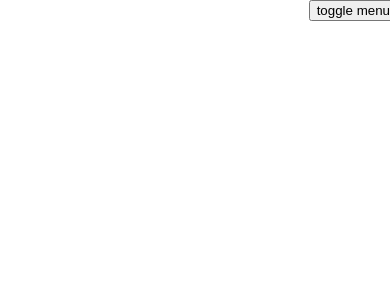
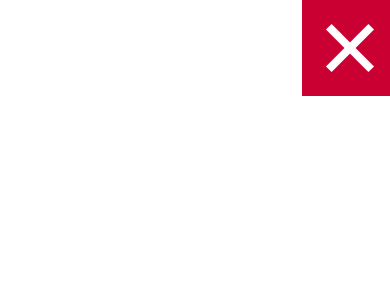
Before and after one commit to matthew-gordon/mgordon, a plain HTML site: page about.html in a window 390 px wide. Both pictures are taken after a click on the button "toggle menu". Shown: the top 299 px of the page. Drawn offline with Linux system fonts and the light colour scheme.

Commit message:
Add hamburger menu, transitions

```diff
--- a/assets/css/styles.scss
+++ b/assets/css/styles.scss
@@ -1,6 +1,121 @@
 * {
   box-sizing: border-box;
 }
+
+/* Navigation
+–––––––––––––––––––––––––––––––––––––––––––––––––– */
+
+.navbar {
+  top: 0;
+  z-index: 999;
+  position: fixed;
+  display: flex;
+  justify-content: flex-end;
+}
+
+.nav {
+  width: 100%;
+}
+
+.c-hamburger {
+  display: block;
+  position: relative;
+  overflow: hidden;
+  margin: 0;
+  padding: 0;
+  width: 96px;
+  height: 96px;
+  font-size: 0;
+  text-indent: -9999px;
+  appearance: none;
+  box-shadow: none;
+  border-radius: none;
+  border: none;
+  cursor: pointer;
+  transition: background 0.3s;
+}
+
+.c-hamburger:focus {
+  outline: none;
+}
+
+.c-hamburger span {
+  display: block;
+  position: absolute;
+  top: 44px;
+  left: 18px;
+  right: 18px;
+  height: 8px;
+  background: white;
+}
+
+.c-hamburger span::before,
+.c-hamburger span::after {
+  position: absolute;
+  display: block;
+  left: 0;
+  width: 100%;
+  height: 8px;
+  background-color: #fff;
+  content: "";
+}
+
+.c-hamburger span::before {
+  top: -20px;
+}
+
+.c-hamburger span::after {
+  bottom: -20px;
+}
+
+.c-hamburger--htx {
+  background-color: #ff3264;
+}
+
+.c-hamburger--htx span {
+  transition: background 0s 0.3s;
+}
+
+.c-hamburger--htx span::before,
+.c-hamburger--htx span::after {
+  transition-duration: 0.3s, 0.3s;
+  transition-delay: 0.3s, 0s;
+}
+
+.c-hamburger--htx span::before {
+  transition-property: top, transform;
+}
+
+.c-hamburger--htx span::after {
+  transition-property: bottom, transform;
+}
+
+/* active state, i.e. menu open */
+.c-hamburger--htx.is-active {
+  background-color: #cb0032;
+}
+
+.c-hamburger--htx.is-active span {
+  background: none;
+}
+
+.c-hamburger--htx.is-active span::before {
+  top: 0;
+  transform: rotate(45deg);
+}
+
+.c-hamburger--htx.is-active span::after {
+  bottom: 0;
+  transform: rotate(-45deg);
+}
+
+.c-hamburger--htx.is-active span::before,
+.c-hamburger--htx.is-active span::after {
+  transition-delay: 0s, 0.3s;
+}
+
+/* Misc
+–––––––––––––––––––––––––––––––––––––––––––––––––– */
 
 .flex {
   display: flex;
@@ -10,17 +125,6 @@
 
 .center {
   text-align: center;
-}
-
-.navbar {
-  display: flex;
-  justify-content: flex-end;
-}
-
-.nav {
-  position: fixed;
-  top: 0;
-  width: 100%;
 }
 
 .fp-container {
@@ -38,6 +142,9 @@
 .flex-row {
   display: flex;
 }
+
+/* Slider
+–––––––––––––––––––––––––––––––––––––––––––––––––– */
 
 .carousel-container {
   overflow: hidden;
@@ -95,14 +202,12 @@
 
 @keyframes fade {
   from {
-    opacity: 0;
     top: 0;
-    left: 2000px;
+    right: -200%;
   }
   to {
-    opacity: 1;
     top: 0;
-    left: 0;
+    right: 0;
   }
 }
 
--- a/assets/js/default.js
+++ b/assets/js/default.js
@@ -1,4 +1,18 @@
-  'use strict';
+'use strict';
+
+  var toggles = document.querySelectorAll(".c-hamburger");
+
+  for (let i = toggles.length - 1; i >= 0; i--) {
+    var toggle = toggles[i];
+    toggleHandler(toggle)
+  };
+
+  function toggleHandler(toggle) {
+    toggle.addEventListener("click", function(e) {
+      e.preventDefault();
+      (this.classList.contains("is-active") === true) ? this.classList.remove("is-active") : this.classList.add("is-active");
+    });
+  }
 
   var slideIndex = 1;
 
```
Also changed, not shown: assets/css/styles.css, 1 other file.
